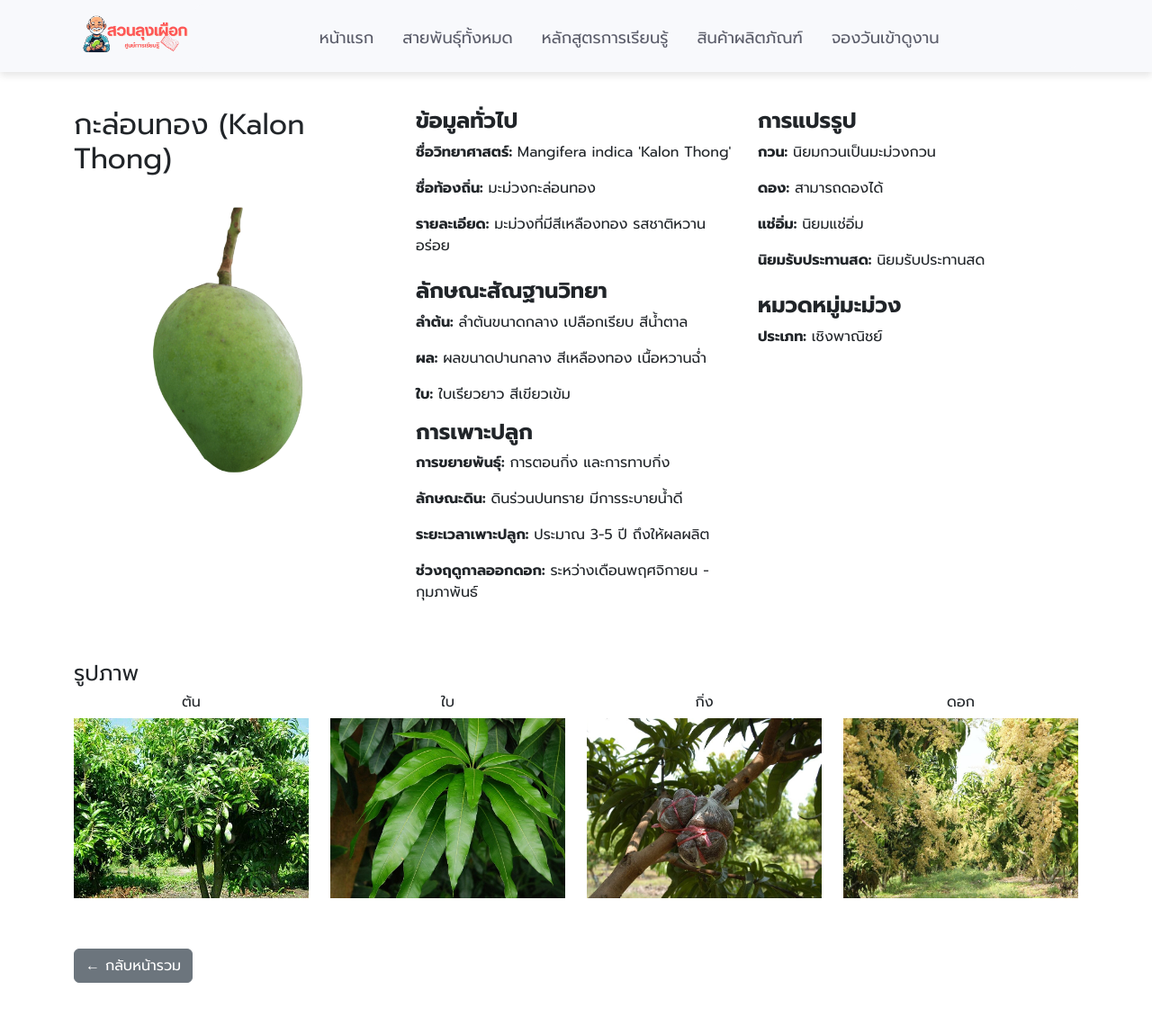
After one commit to Nanomamama/mango__db, a PHP site: the page made by user/mango_detail.php in a window 1280 px wide. The commit adds this page. Shown: the whole page at 90% size. Run offline with PHP 8.4, Linux system fonts and the light colour scheme.

Commit message:
แก้ใข หน้าแสดงข้อมูลมะม่วง และ logo

```diff
--- /dev/null
+++ b/user/mango_detail.php
@@ -0,0 +1,184 @@
+<?php
+// mango_detail.php
+if (!isset($_GET['name'])) {
+    header('Location: mango_varieties.php');
+    exit;
+}
+
+$name = $_GET['name'];
+
+$mangoes = [
+    "กะล่อนทอง" => [
+        "eng_name" => "Kalon Thong",
+        "scientific_name" => "Mangifera indica 'Kalon Thong'",
+        "local_name" => "มะม่วงกะล่อนทอง",
+        "image" => "กะล่อนทอง.png",
+        "desc" => "มะม่วงที่มีสีเหลืองทอง รสชาติหวานอร่อย",
+        "morphology" => [
+            "trunk" => "ลำต้นขนาดกลาง เปลือกเรียบ สีน้ำตาล",
+            "fruit" => "ผลขนาดปานกลาง สีเหลืองทอง เนื้อหวานฉ่ำ",
+            "leaf" => "ใบเรียวยาว สีเขียวเข้ม"
+        ],
+        "propagation" => "การตอนกิ่ง และการทาบกิ่ง",
+        "soil" => "ดินร่วนปนทราย มีการระบายน้ำดี",
+        "growing_period" => "ประมาณ 3-5 ปี ถึงให้ผลผลิต",
+        "flowering_season" => "ระหว่างเดือนพฤศจิกายน - กุมภาพันธ์",
+        "processing" => [
+            "preserved" => "นิยมกวนเป็นมะม่วงกวน",
+            "pickled" => "สามารถดองได้",
+            "candied" => "นิยมแช่อิ่ม",
+            "fresh" => "นิยมรับประทานสด"
+        ],
+        "category" => "เชิงพาณิชย์",
+        "images" => [
+            "tree" => "ต้น.jpg",
+            "leaf" => "ใบ.jpg",
+            "branch" => "กิ่ง.jpg",
+            "flower" => "ดอก.jpg"
+        ]
+    ],
+    "แก้วขมิ้น" => [
+        "eng_name" => "Kaew Khamin",
+        "scientific_name" => "Mangifera indica 'Kaew Khamin'",
+        "local_name" => "แก้วขมิ้น",
+        "image" => "แก้วขมิ้น.png",
+        "desc" => "มะม่วงที่มีสีเหลืองทอง รสชาติหวานอร่อย",
+        "morphology" => [
+            "trunk" => "ลำต้นขนาดกลาง เปลือกเรียบ สีน้ำตาล",
+            "fruit" => "ผลขนาดปานกลาง สีเหลืองทอง เนื้อหวานฉ่ำ",
+            "leaf" => "ใบเรียวยาว สีเขียวเข้ม"
+        ],
+        "propagation" => "การตอนกิ่ง และการทาบกิ่ง",
+        "soil" => "ดินร่วนปนทราย มีการระบายน้ำดี",
+        "growing_period" => "ประมาณ 3-5 ปี ถึงให้ผลผลิต",
+        "flowering_season" => "ระหว่างเดือนพฤศจิกายน - กุมภาพันธ์",
+        "processing" => [
+            "preserved" => "นิยมกวนเป็นมะม่วงกวน",
+            "pickled" => "สามารถดองได้",
+            "candied" => "นิยมแช่อิ่ม",
+            "fresh" => "นิยมรับประทานสด"
+        ],
+        "category" => "เชิงพาณิชย์",
+        "images" => [
+            "tree" => "ต้น.jpg",
+            "leaf" => "ใบ.jpg",
+            "branch" => "กิ่ง.jpg",
+            "flower" => "ดอก.jpg"
+        ]
+    ]
+];
+
+$mango = $mangoes[$name] ?? null;
+
+if (!$mango) {
+    echo "ไม่พบข้อมูลสายพันธุ์";
+    exit;
+}
+?>
+
+<!DOCTYPE html>
+<html lang="th">
+
+<head>
+    <meta charset="UTF-8">
+    <title><?= $name ?></title>
+    <link href="https://cdn.jsdelivr.net/npm/bootstrap@5.3.0/dist/css/bootstrap.min.css" rel="stylesheet">
+    <style>
+        :root {
+        --Primary: #4e73df;
+        --Success: #1cc88a;
+        --Info: #36b9cc;
+        --Warning: #f6c23e;
+        --Danger:rgb(246, 49, 31);
+        --Secondary: #858796;
+        --Light: #f8f9fc;
+        --Dark: #5a5c69;
+        }
+
+        .col-1 img {
+            height: 100%;
+            object-fit: cover;
+            transition: transform 0.5s ease;
+        }
+        .col-1:hover img {
+            transform: scale(1.1);
+        }
+        .row h4 {
+            /* color:var(--Danger); */
+            font-weight: 900;
+        }
+        /* p strong {
+            color:var(--Danger);
+        } */
+    </style>
+</head>
+
+<body>
+    <?php include 'navbar.php'; ?>
+    <br>
+    <div class="container py-5 mt-5">
+        <div class="row">
+            <!-- คอลัมน์ซ้าย -->
+            <div class="col-md-4">
+                <h2 class="mb-4"><?= $name ?> (<?= $mango['eng_name'] ?>)</h2>
+                <img src="image/<?= $mango['image'] ?>" class="img-fluid mb-3" alt="<?= $name ?>" style="max-height: 400px;">
+
+            </div>
+
+            <!-- คอลัมน์ขวา -->
+            <div class="col-md-4">
+                <h4>ข้อมูลทั่วไป</h4>
+                <p><strong>ชื่อวิทยาศาสตร์:</strong> <?= $mango['scientific_name'] ?></p>
+                <p><strong>ชื่อท้องถิ่น:</strong> <?= $mango['local_name'] ?></p>
+                <p><strong>รายละเอียด:</strong> <?= $mango['desc'] ?></p>
+
+                <h4 class="mt-4">ลักษณะสัณฐานวิทยา</h4>
+                <p><strong>ลำต้น:</strong> <?= $mango['morphology']['trunk'] ?></p>
+                <p><strong>ผล:</strong> <?= $mango['morphology']['fruit'] ?></p>
+                <p><strong>ใบ:</strong> <?= $mango['morphology']['leaf'] ?></p>
+
+                <h4>การเพาะปลูก</h4>
+                <p><strong>การขยายพันธุ์:</strong> <?= $mango['propagation'] ?></p>
+                <p><strong>ลักษณะดิน:</strong> <?= $mango['soil'] ?></p>
+                <p><strong>ระยะเวลาเพาะปลูก:</strong> <?= $mango['growing_period'] ?></p>
+                <p><strong>ช่วงฤดูกาลออกดอก:</strong> <?= $mango['flowering_season'] ?></p>
+
+            </div>
+            <div class="col-md-4">
+                <h4>การแปรรูป</h4>
+                <p><strong>กวน:</strong> <?= $mango['processing']['preserved'] ?></p>
+                <p><strong>ดอง:</strong> <?= $mango['processing']['pickled'] ?></p>
+                <p><strong>แช่อิ่ม:</strong> <?= $mango['processing']['candied'] ?></p>
+                <p><strong>นิยมรับประทานสด:</strong> <?= $mango['processing']['fresh'] ?></p>
+
+                <h4 class="mt-4">หมวดหมู่มะม่วง</h4>
+                <p><strong>ประเภท:</strong> <?= $mango['category'] ?></p>
+
+            </div>
+        </div>
+
+        <h4 class="mt-5">รูปภาพ</h4>
+
+      <div class="row text-center">
+    <div class="col-6 col-md-3 mb-3">
+        <h6>ต้น</h6>
+        <img src="image/<?= $mango['images']['tree'] ?>" class="img-fluid mb-3" alt="ต้นมะม่วง <?= $name ?>" style="object-fit: cover; width: 100%; height: 200px;">
+    </div>
+    <div class="col-6 col-md-3 mb-3">
+        <h6>ใบ</h6>
+        <img src="image/<?= $mango['images']['leaf'] ?>" class="img-fluid mb-3" alt="ใบมะม่วง <?= $name ?>" style="object-fit: cover; width: 100%; height: 200px;">
+    </div>
+    <div class="col-6 col-md-3 mb-3">
+        <h6>กิ่ง</h6>
+        <img src="image/<?= $mango['images']['branch'] ?>" class="img-fluid mb-3" alt="กิ่งมะม่วง <?= $name ?>" style="object-fit: cover; width: 100%; height: 200px;">
+    </div>
+    <div class="col-6 col-md-3 mb-3">
+        <h6>ดอก</h6>
+        <img src="image/<?= $mango['images']['flower'] ?>" class="img-fluid mb-3" alt="ดอกมะม่วง <?= $name ?>" style="object-fit: cover; width: 100%; height: 200px;">
+    </div>
+</div>
+        <a href="mango_varieties.php" class="btn btn-secondary mt-4">← กลับหน้ารวม</a>
+    </div>
+</body>
+
+</html>
--- a/user/navbar.php
+++ b/user/navbar.php
@@ -121,7 +121,12 @@
 <body>
     <nav class="navbar navbar-expand-lg">
         <div class="container">
-            <a class="navbar-logo" href="#home">สวนลุงเผือก</a>
+        <a class="navbar-logo" href="#home">
+            <img src="image/สวนลุงเผือก4-Photoroom.png" alt="สวนลุงเผือก"
+            class="img-fluid d-block mx-auto mx-lg-0"
+            style="max-height: 95px; height: auto; width: auto;">
+        </a>
+
             <button class="navbar-toggler" type="button" data-bs-toggle="collapse" data-bs-target="#navbarNav" aria-controls="navbarNav" aria-expanded="false" aria-label="Toggle navigation">
             <i class='bx bx-menu-alt-left'></i>เมนู
             </button>
```
Also changed, not shown: user/mango_varieties.php (+6 -37 lines), user/image/กิ่ง.jpg (added), user/image/ดอก.jpg (added), user/image/ต้น.jpg (added), user/image/สวนลุงเผือก4-Photoroom.png (added), user/image/ใบ.jpg (added).
